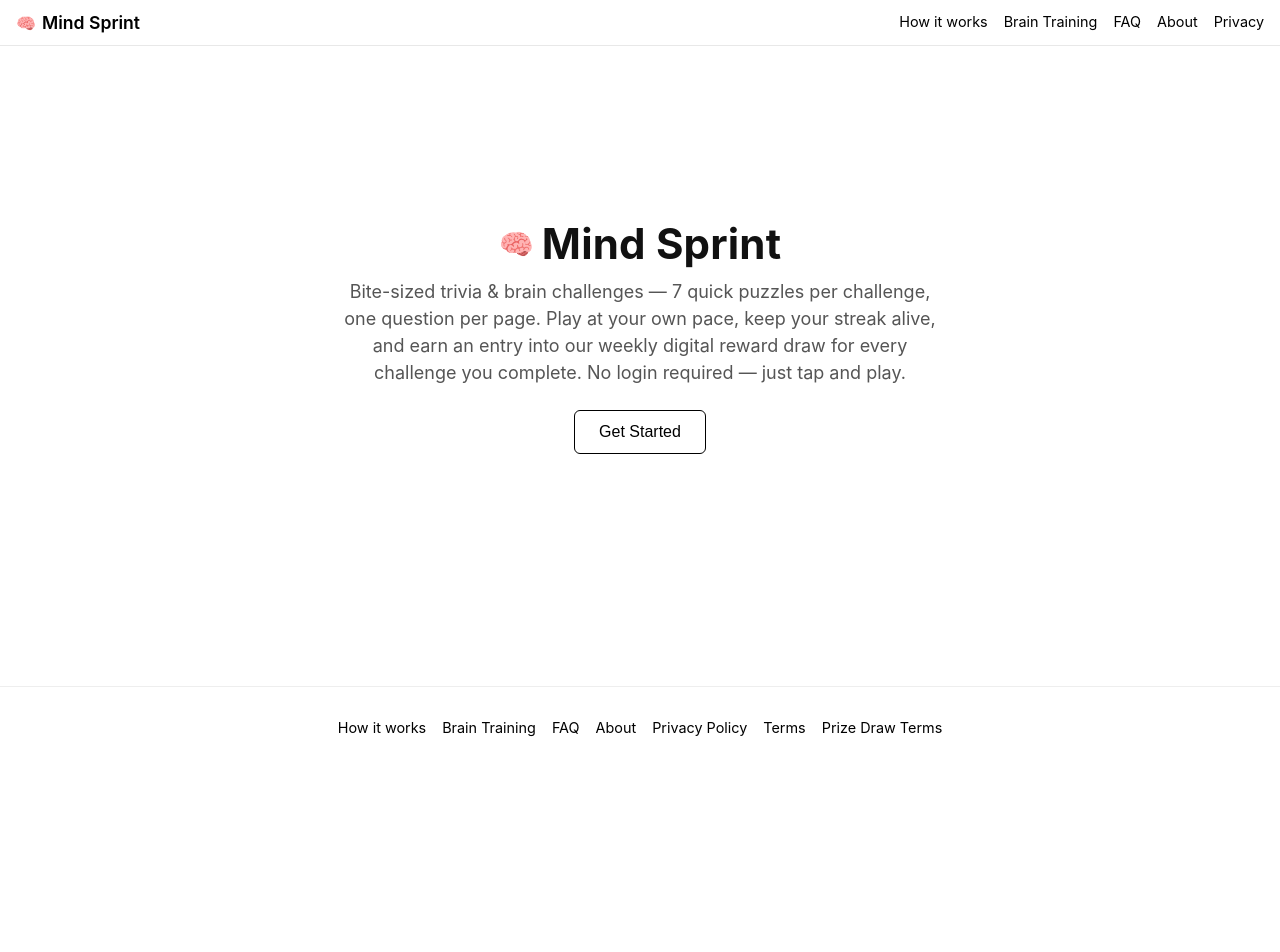
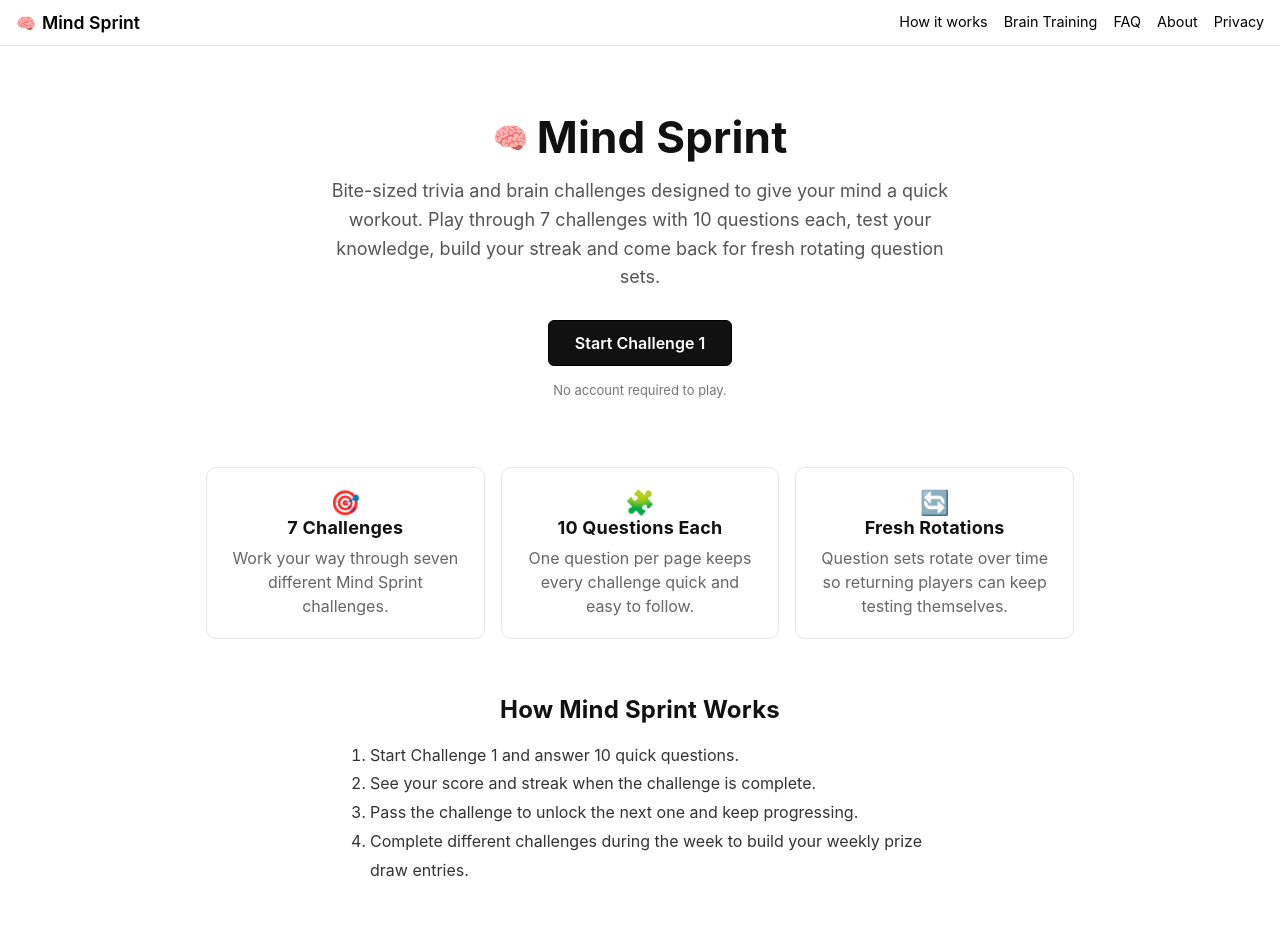
Before and after one commit to justinchase1984/mind-sprint, a Next.js app: page / in a window 1280 px wide. Shown: the top 952 px of the page. Before the commit the page ends 800 px from the top, so only its background shows below. Built offline with nearby package versions, Linux system fonts and the light colour scheme; no server answers.

Commit message:
Update index.tsx

```diff
--- a/pages/index.tsx
+++ b/pages/index.tsx
@@ -6,78 +6,311 @@ export default function Home() {
   return (
     <>
       <Head>
-        <title>🧠 Mind Sprint</title>
+        <title>Mind Sprint | Trivia & Brain Challenges</title>
+
         <meta
           name="description"
-          content="Bite-sized trivia & brain challenges — 7 quick puzzles per challenge, one question per page. Play at your own pace, keep your streak alive, and earn an entry into our weekly digital reward draw for every challenge you complete. No login required — just tap and play."
+          content="Play 7 bite-sized Mind Sprint challenges with 10 questions each. Test your trivia, memory and problem-solving skills, build your streak, and earn weekly prize draw entries."
         />
       </Head>
 
-      <div
+      <main>
+        {/* Hero */}
+        <section
           style={{
-          display: 'grid',
-          placeItems: 'center',
-          minHeight: 'calc(100vh - 220px)', // leaves room for footer
-          padding: '2rem 1rem',
+            maxWidth: 760,
+            margin: '0 auto',
+            padding: '4rem 1rem 2.5rem',
             textAlign: 'center',
           }}
         >
-        <section style={{ maxWidth: 720 }}>
-          {/* Logo + Title */}
           <h1
             style={{
-              fontSize: 'clamp(28px, 5vw, 42px)',
-              marginBottom: '0.5rem',
+              fontSize: 'clamp(30px, 5vw, 44px)',
+              marginBottom: '0.75rem',
               display: 'flex',
               alignItems: 'center',
               justifyContent: 'center',
               gap: 8,
             }}
           >
-            <span style={{ fontSize: '1.75rem' }}>🧠</span> Mind Sprint
+            <span style={{ fontSize: '1.8rem' }}>🧠</span>
+            Mind Sprint
           </h1>
 
-          {/* Short description */}
           <p
             style={{
               fontSize: 'clamp(16px, 2.2vw, 18px)',
               color: '#555',
-              margin: '0 auto 1.5rem',
-              lineHeight: 1.5,
-              maxWidth: 600,
+              lineHeight: 1.6,
+              maxWidth: 640,
+              margin: '0 auto 1.75rem',
             }}
           >
-            Bite-sized trivia & brain challenges — 7 quick puzzles per challenge, one question per page.
-Play at your own pace, keep your streak alive, and earn an entry into our weekly digital reward
-draw for every challenge you complete. No login required — just tap and play.
+            Bite-sized trivia and brain challenges designed to give your mind
+            a quick workout. Play through 7 challenges with 10 questions each,
+            test your knowledge, build your streak and come back for fresh
+            rotating question sets.
           </p>
 
-          {/* Get Started button */}
-          <div style={{ display: 'flex', justifyContent: 'center' }}>
           <Link href="/puzzle/1?challenge=1" legacyBehavior>
-              <button
+            <a
               style={{
-                  padding: '12px 24px',
+                display: 'inline-block',
+                padding: '12px 26px',
                 fontSize: '1rem',
-                  cursor: 'pointer',
-                  borderRadius: '6px',
+                fontWeight: 600,
+                borderRadius: 6,
                 border: '1px solid #000',
-                  background: '#fff',
-                  transition: 'all 0.2s ease',
-                }}
-                onMouseEnter={(e) => {
-                  e.currentTarget.style.background = '#f5f5f5'
-                }}
-                onMouseLeave={(e) => {
-                  e.currentTarget.style.background = '#fff'
+                background: '#111',
+                color: '#fff',
+                textDecoration: 'none',
               }}
             >
-                Get Started
-              </button>
+              Start Challenge 1
+            </a>
+          </Link>
+
+          <p
+            style={{
+              marginTop: '1rem',
+              fontSize: 13,
+              color: '#777',
+            }}
+          >
+            No account required to play.
+          </p>
+        </section>
+
+        {/* Quick overview */}
+        <section
+          style={{
+            maxWidth: 900,
+            margin: '0 auto',
+            padding: '1rem',
+          }}
+        >
+          <div
+            style={{
+              display: 'grid',
+              gridTemplateColumns: 'repeat(auto-fit, minmax(200px, 1fr))',
+              gap: '1rem',
+            }}
+          >
+            <div
+              style={{
+                border: '1px solid #e6e6e6',
+                borderRadius: 10,
+                padding: '1.25rem',
+                textAlign: 'center',
+              }}
+            >
+              <div style={{ fontSize: 24 }}>🎯</div>
+              <h2 style={{ fontSize: 18, marginBottom: 6 }}>7 Challenges</h2>
+              <p style={{ color: '#666', margin: 0, lineHeight: 1.5 }}>
+                Work your way through seven different Mind Sprint challenges.
+              </p>
+            </div>
+
+            <div
+              style={{
+                border: '1px solid #e6e6e6',
+                borderRadius: 10,
+                padding: '1.25rem',
+                textAlign: 'center',
+              }}
+            >
+              <div style={{ fontSize: 24 }}>🧩</div>
+              <h2 style={{ fontSize: 18, marginBottom: 6 }}>
+                10 Questions Each
+              </h2>
+              <p style={{ color: '#666', margin: 0, lineHeight: 1.5 }}>
+                One question per page keeps every challenge quick and easy to
+                follow.
+              </p>
+            </div>
+
+            <div
+              style={{
+                border: '1px solid #e6e6e6',
+                borderRadius: 10,
+                padding: '1.25rem',
+                textAlign: 'center',
+              }}
+            >
+              <div style={{ fontSize: 24 }}>🔄</div>
+              <h2 style={{ fontSize: 18, marginBottom: 6 }}>Fresh Rotations</h2>
+              <p style={{ color: '#666', margin: 0, lineHeight: 1.5 }}>
+                Question sets rotate over time so returning players can keep
+                testing themselves.
+              </p>
+            </div>
+          </div>
+        </section>
+
+        {/* How it works */}
+        <section
+          style={{
+            maxWidth: 760,
+            margin: '0 auto',
+            padding: '2.5rem 1rem',
+          }}
+        >
+          <h2 style={{ textAlign: 'center', marginBottom: '1rem' }}>
+            How Mind Sprint Works
+          </h2>
+
+          <ol
+            style={{
+              lineHeight: 1.8,
+              color: '#333',
+              maxWidth: 620,
+              margin: '0 auto',
+            }}
+          >
+            <li>Start Challenge 1 and answer 10 quick questions.</li>
+            <li>See your score and streak when the challenge is complete.</li>
+            <li>
+              Pass the challenge to unlock the next one and keep progressing.
+            </li>
+            <li>
+              Complete different challenges during the week to build your
+              weekly prize draw entries.
+            </li>
+          </ol>
+        </section>
+
+        {/* Weekly draw */}
+        <section
+          style={{
+            maxWidth: 760,
+            margin: '0 auto',
+            padding: '2rem 1rem',
+            textAlign: 'center',
+          }}
+        >
+          <h2>🎁 Weekly Prize Draw</h2>
+
+          <p
+            style={{
+              color: '#555',
+              lineHeight: 1.7,
+              maxWidth: 650,
+              margin: '0 auto',
+            }}
+          >
+            Players who choose to enter the weekly draw can earn one entry for
+            each different Mind Sprint challenge they complete during the week,
+            up to seven entries. An email address is only required if you want
+            your challenge completions included in the draw and to be contacted
+            if selected as a winner.
+          </p>
+
+          <p style={{ marginTop: '1rem' }}>
+            <Link href="/weekly-prize-draw-terms" legacyBehavior>
+              <a
+                style={{
+                  color: '#000',
+                  textDecoration: 'underline',
+                }}
+              >
+                View Prize Draw Terms
+              </a>
+            </Link>
+          </p>
+        </section>
+
+        {/* Why Mind Sprint */}
+        <section
+          style={{
+            maxWidth: 760,
+            margin: '0 auto',
+            padding: '2rem 1rem',
+          }}
+        >
+          <h2 style={{ textAlign: 'center' }}>A Quick Workout for Your Brain</h2>
+
+          <p
+            style={{
+              color: '#555',
+              lineHeight: 1.7,
+            }}
+          >
+            Mind Sprint is built around short challenges rather than long tests.
+            You can play a single challenge when you have a few spare minutes or
+            continue through several challenges in one session. Questions cover
+            a mix of trivia, words, memory and general brain-teaser style
+            challenges.
+          </p>
+
+          <p
+            style={{
+              color: '#555',
+              lineHeight: 1.7,
+            }}
+          >
+            The aim is simple: give yourself something interesting to think
+            about, see how you score, improve your streak and come back as the
+            question sets change.
+          </p>
+        </section>
+
+        {/* Explore */}
+        <section
+          style={{
+            maxWidth: 760,
+            margin: '0 auto',
+            padding: '2rem 1rem 4rem',
+            textAlign: 'center',
+          }}
+        >
+          <h2>Explore Mind Sprint</h2>
+
+          <p
+            style={{
+              color: '#555',
+              lineHeight: 1.7,
+              marginBottom: '1.25rem',
+            }}
+          >
+            Learn more about the challenges, brain training and how Mind Sprint
+            works.
+          </p>
+
+          <div
+            style={{
+              display: 'flex',
+              flexWrap: 'wrap',
+              justifyContent: 'center',
+              gap: '1rem',
+            }}
+          >
+            <Link href="/how-it-works" legacyBehavior>
+              <a style={{ color: '#000', textDecoration: 'underline' }}>
+                How It Works
+              </a>
+            </Link>
+
+            <Link href="/brain-training" legacyBehavior>
+              <a style={{ color: '#000', textDecoration: 'underline' }}>
+                Brain Training
+              </a>
+            </Link>
+
+            <Link href="/faq" legacyBehavior>
+              <a style={{ color: '#000', textDecoration: 'underline' }}>
+                FAQ
+              </a>
+            </Link>
+
+            <Link href="/about" legacyBehavior>
+              <a style={{ color: '#000', textDecoration: 'underline' }}>
+                About Mind Sprint
+              </a>
             </Link>
           </div>
         </section>
-      </div>
+      </main>
     </>
   )
 }
```
Lines whose indentation alone changed are shown as unchanged.
